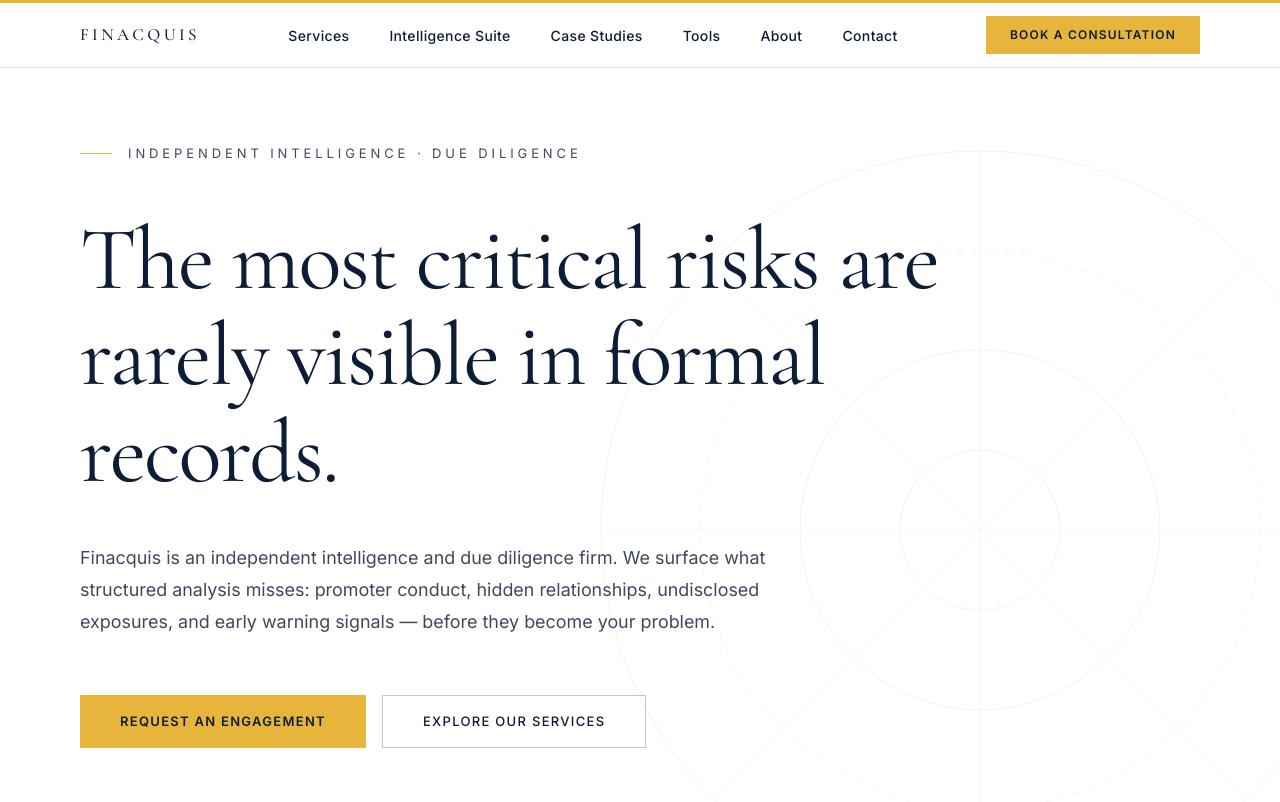
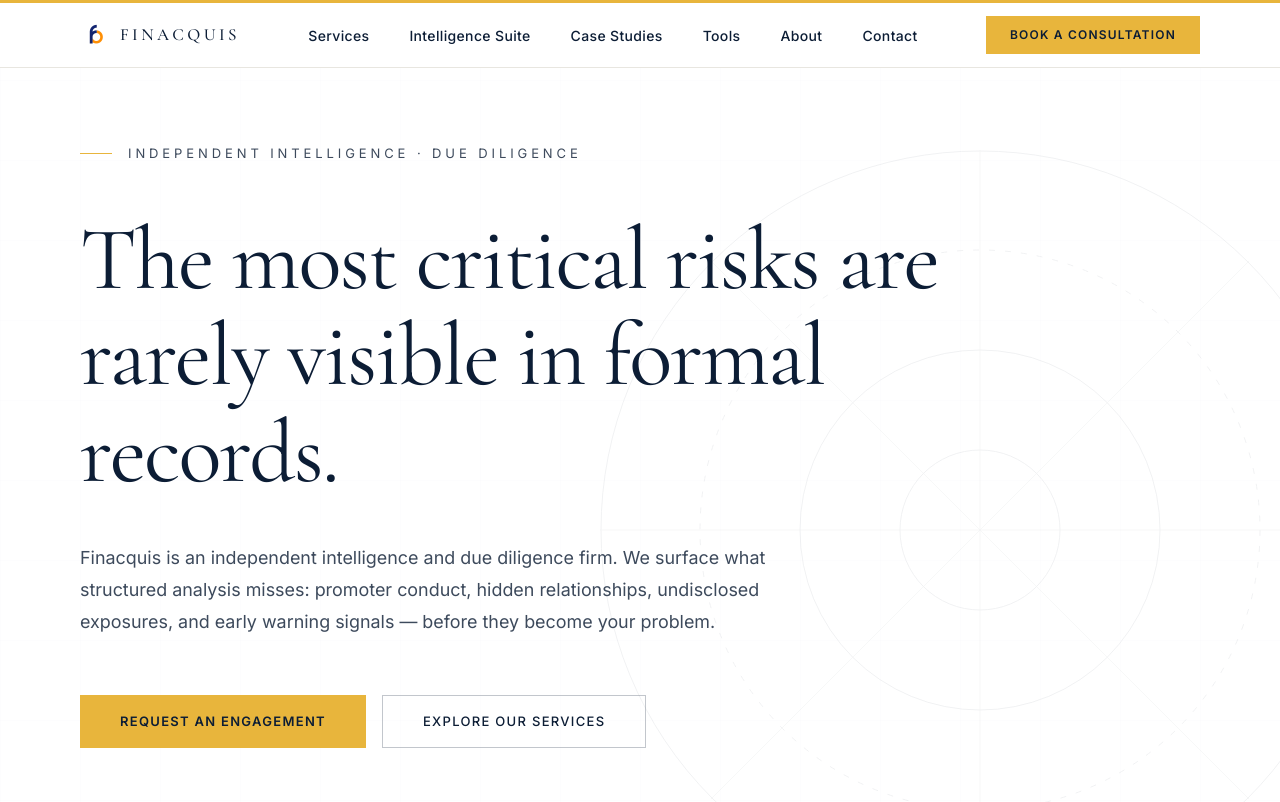
Before and after one commit to finacquis-web/finacquis, a React (Vite) app: page / in a window 1280 px wide. Shown: the top 802 px of the page. Built offline with nearby package versions, Linux system fonts and the light colour scheme.

Commit message:
added logo in navigation bar

```diff
--- a/src/app/components/Navigation.tsx
+++ b/src/app/components/Navigation.tsx
@@ -1,5 +1,6 @@
 import { useState, useEffect } from "react";
 import { Menu, X } from "lucide-react";
+import titleImage from "../../imports/titleImage.png";
 
 const navLinks = [
   { label: "Services", id: "services" },
@@ -31,10 +32,23 @@ export function Navigation() {
       <div className="max-w-[1500px] mx-auto px-10 lg:px-20 h-16 flex items-center justify-between">
         <button
           onClick={() => scrollTo("top")}
-          className="tracking-[0.2em] text-[17px] text-[#0C1D35] transition-opacity hover:opacity-60"
-          style={{ fontFamily: "Cormorant Garamond, serif", fontWeight: 500 }}
+          className="flex items-center gap-2 hover:opacity-60 transition-opacity"
         >
-          FINACQUIS
+          <img
+            src={titleImage}
+            alt="Finacquis Logo"
+            className="h-8 w-auto object-contain"   // adjust size here
+          />
+
+          <span
+            className="tracking-[0.2em] text-[17px] text-[#0C1D35]"
+            style={{
+              fontFamily: "Cormorant Garamond, serif",
+              fontWeight: 500,
+            }}
+          >
+            FINACQUIS
+          </span>
         </button>
 
         <div className="hidden lg:flex items-center gap-10">
```
Also changed, not shown: src/imports/titleImage.png (added).
